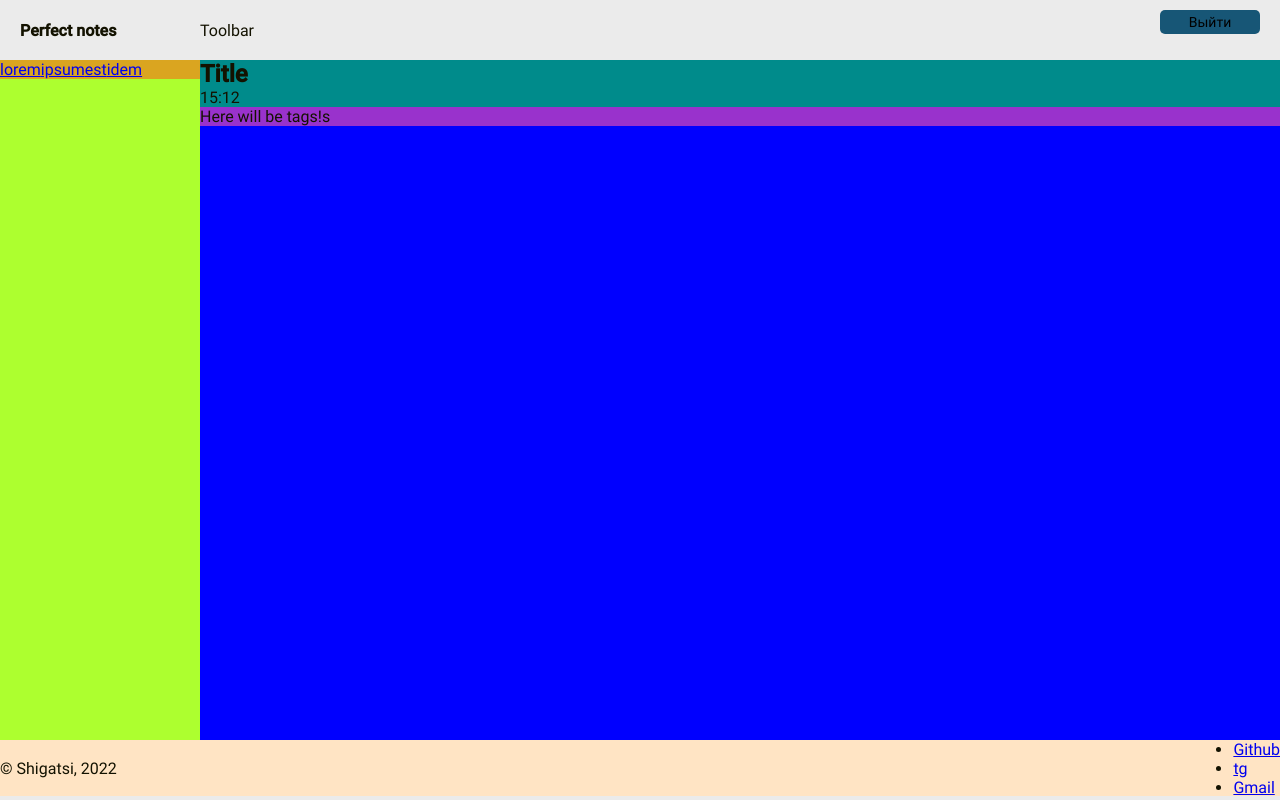
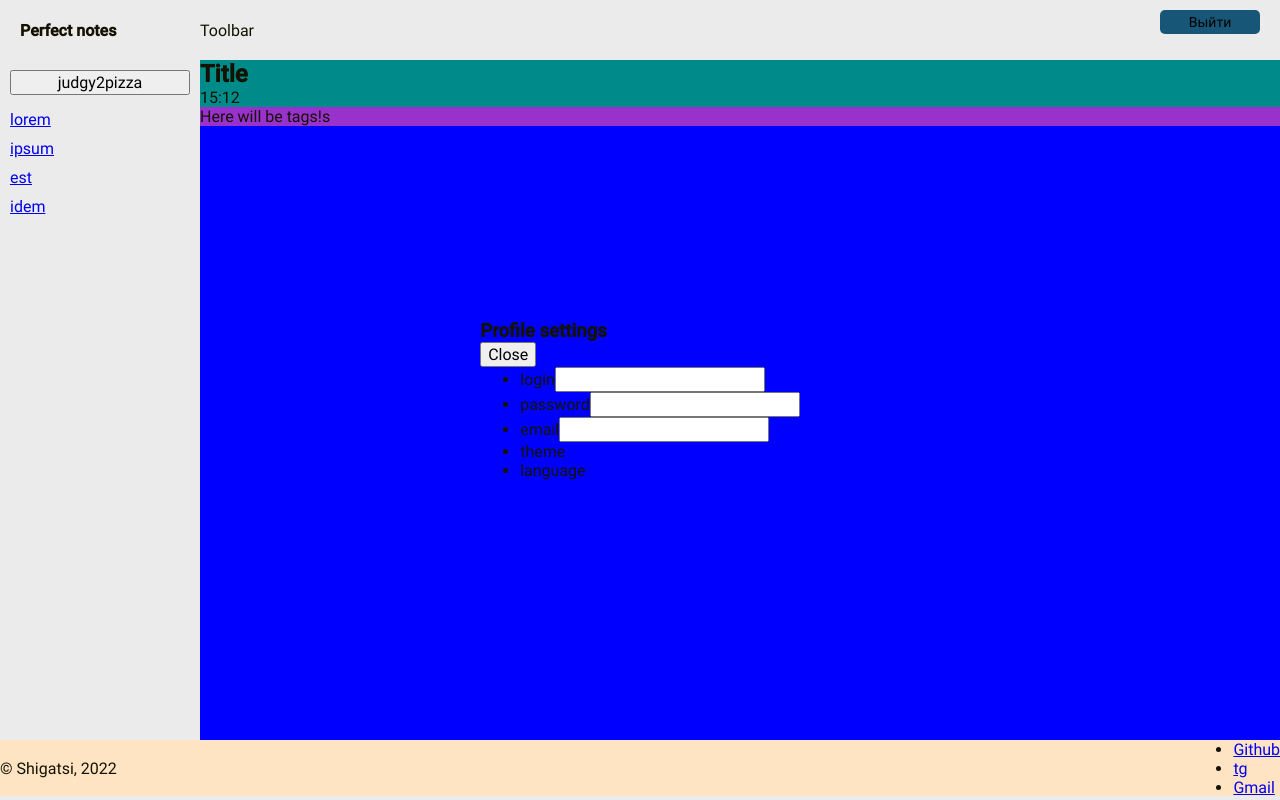
Before and after one commit to Shigatsi/perfect-notes, a React (Create React App) app: page /my-notes in a window 1280 px wide. Built offline with nearby package versions, Linux system fonts and the light colour scheme.

Commit message:
feat: sidebar and profile jsx added

```diff
--- a/src/components/App/App.js
+++ b/src/components/App/App.js
@@ -7,6 +7,7 @@ import Footer from '../Footer/Footer.js';
 import Promo from '../Promo/Promo';
 import Content from '../Content/Content'
 import Sidebar from '../Sidebar/Sidebar';
+import Profile from '../Profile/Profile';
 
 function App() {
     return (
@@ -19,7 +20,7 @@ function App() {
                         element={<Promo />}>
                     </Route>
                     <Route
-                        path="my-notes"
+                        path="my-notes/*"
                         element = {
                             <>
                                 <Content/>
@@ -30,6 +31,7 @@ function App() {
                     >
                     </Route>
                 </Routes>
+                <Profile />
                 <Footer />
             </div>
         </div>
--- a/src/components/NotesList/NotesList.css
+++ b/src/components/NotesList/NotesList.css
@@ -1,3 +1,6 @@
 .notes-list {
-    background-color: goldenrod;
+    display: flex;
+    flex-direction: column;
+    row-gap: 10px;
+
 }
--- a/src/components/NotesList/NotesList.js
+++ b/src/components/NotesList/NotesList.js
@@ -8,7 +8,7 @@ function NotesList () {
         <div className="notes-list">
             {
                 notesArr.map( (item, i) => (
-                    <NavLink key="i" to="#">{item}</NavLink>
+                    <NavLink key={i} to="#">{item}</NavLink>
                 ))
             }
         </div>
--- /dev/null
+++ b/src/components/Profile/Profile.css
@@ -0,0 +1,14 @@
+.profile {
+    position: absolute;
+    top: 0;
+    left:0;
+    right: 0;
+    bottom: 0;
+    display: flex;
+    align-items: center;
+    justify-content: center;
+}
+
+.profile_type_close {
+    display: none;
+}
--- /dev/null
+++ b/src/components/Profile/Profile.js
@@ -0,0 +1,41 @@
+import React from "react";
+
+import './Profile.css';
+
+function Profile () {
+    const isOpen = true;
+    return (
+        <section className = {`profile ${isOpen ? '' : 'profile_type_close'}`} >
+            <div className="profile__content">
+                <div className="profile__header">
+                    <h3 className="profile__title">Profile settings</h3>
+                    <button className="profile__close-btn">Close</button>
+                </div>
+                <form className="profile__form">
+                    <ul className="pfofile__settings">
+                        <li className="profile__setting">
+                            <label className="profile__label">login</label>
+                            <input className="profile__input"></input>
+                        </li>
+                        <li className="profile__setting">
+                            <label className="profile__label">password</label>
+                            <input className="profile__input"></input>
+                        </li>
+                        <li className="profile__setting">
+                            <label className="profile__label">email</label>
+                            <input className="profile__input"></input>
+                        </li>
+                        <li className="profile__setting">
+                            theme
+                        </li>
+                        <li className="profile__setting">
+                            language
+                        </li>
+                    </ul>
+                </form>
+            </div>
+        </section>
+    )
+}
+
+export default Profile;
--- a/src/components/Sidebar/Sidebar.css
+++ b/src/components/Sidebar/Sidebar.css
@@ -1,4 +1,7 @@
 .sidebar{
     grid-area:sb ;
-    background-color: greenyellow
+    padding: 10px 10px;
+    display: flex;
+    flex-direction: column;
+    row-gap: 15px;
 }
--- a/src/components/Sidebar/Sidebar.js
+++ b/src/components/Sidebar/Sidebar.js
@@ -3,10 +3,17 @@ import React from "react";
 import "./Sidebar.css";
 
 import NotesList from "../NotesList/NotesList";
+import { NavLink } from "react-router-dom";
+
+
 
 function Sidebar () {
+    const login = 'judgy2pizza'
     return(
         <div className="sidebar">
+            <button className="sidebar__link sidebar__link-type-profile" to = "profile">
+                {login}
+            </button>
             <NotesList />
         </div>
     )
```
